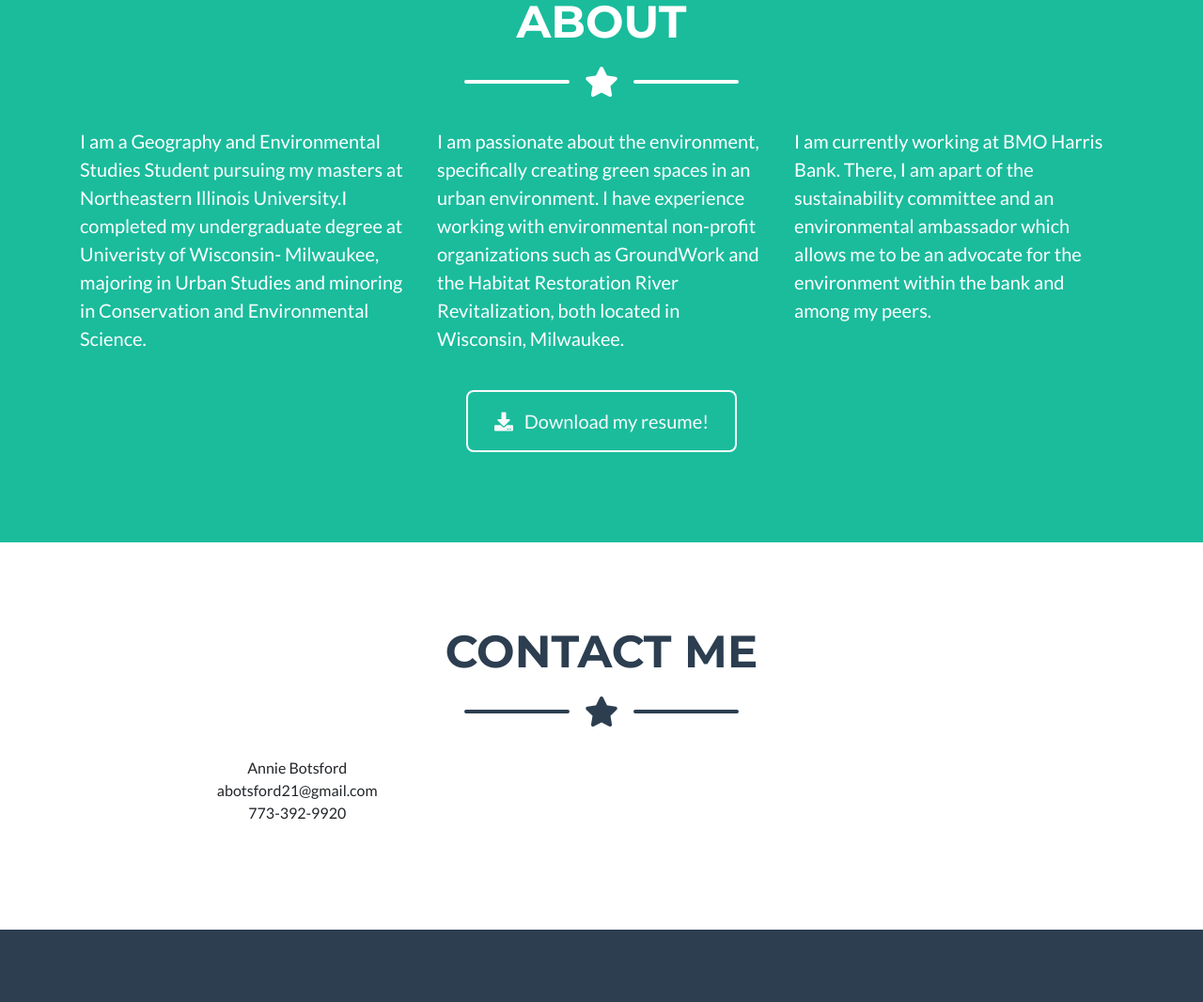
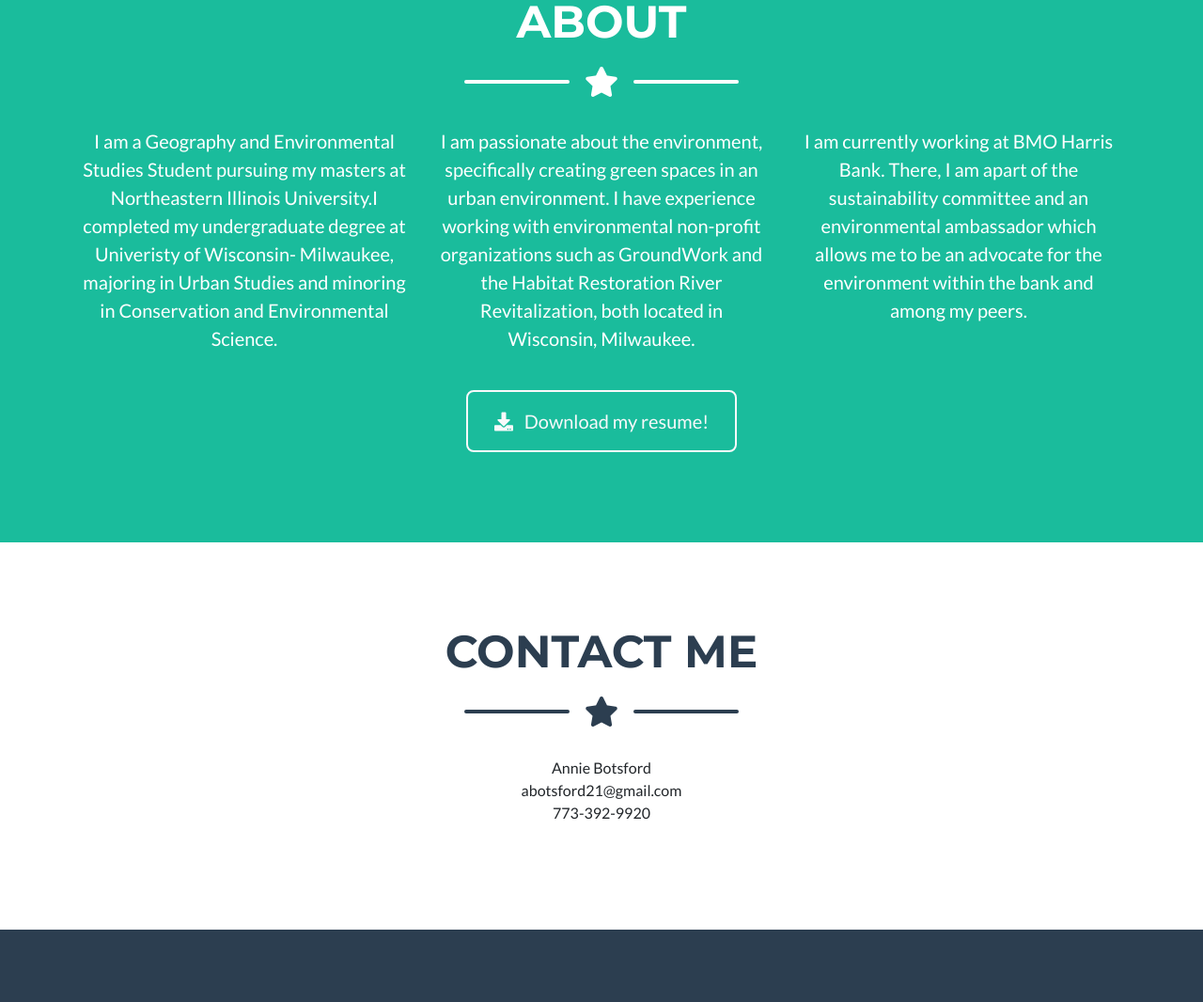
Before and after one commit to abotsford/abotsford.github.io, a website with bundled scripts: page index.html in a window 1280 px wide. Shown: the part 2056-3122 px from the top of the page at 94% size. Built offline with nearby package versions, Linux system fonts and the light colour scheme.

Commit message:
center text contact me

```diff
--- a/index.html
+++ b/index.html
@@ -186,13 +186,13 @@
 
       <!-- About Section Content -->
       <div class="row">
-        <div class="col-lg-4 ml-auto">
+        <div class="col-lg-4 ml-auto text-center">
           <p class="lead">I am a Geography and Environmental Studies Student pursuing my masters at Northeastern Illinois University.I completed my undergraduate degree at Univeristy of Wisconsin- Milwaukee, majoring in Urban Studies and minoring in Conservation and Environmental Science.</p>
         </div>
-        <div class="col-lg-4 mr-auto">
+        <div class="col-lg-4 mr-auto text-center">
           <p class="lead">I am passionate about the environment, specifically creating green spaces in an urban environment. I have experience working with environmental non-profit organizations such as GroundWork and the Habitat Restoration River Revitalization, both located in Wisconsin, Milwaukee. </p>
         </div>
-        <div class="col-lg-4 mc-auto">
+        <div class="col-lg-4 mc-auto text-center">
           <p class="lead">I am currently working at BMO Harris Bank. There, I am apart of the sustainability committee and an environmental ambassador which allows me to be an advocate for the environment within the bank and among my peers. </p>
         </div>
       </div>
@@ -226,7 +226,7 @@
 
       <!-- Contact Section Form -->
       <div class="subheadingg">
-        <center class="col-lg-5 text-center">
+        <center class="lg-3 text-center" style="stylesheet">
           <p class= "text-center"> Annie Botsford <br> abotsford21@gmail.com <br> 773-392-9920 </p>
         </center>
       </div>
```
